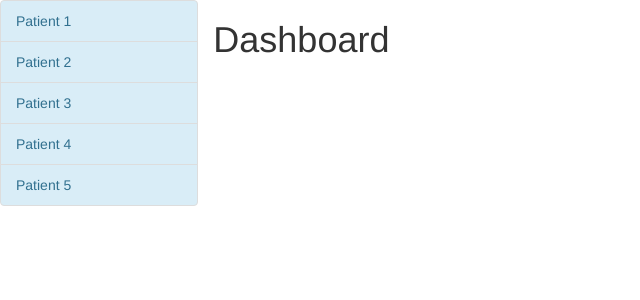
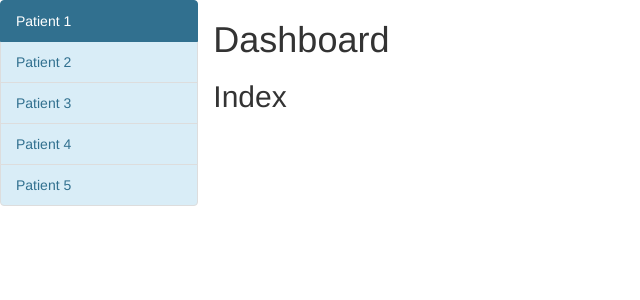
Before and after one commit to ng4mf/FinalProject_CIS541_F2017, a Flask app: template monitor/templates/index.html in a window 1280 px wide. Shown: the top 300 px of the page, without its empty margins (0-640 px from the left). Run offline with Flask 2, Linux system fonts and the light colour scheme; the template is opened without the code that fills it, so the values that code supplies are empty; some libraries are stand-ins or nearby versions.

Commit message:
hierarchichal templates

```diff
--- a/monitor/templates/about.html
+++ b/monitor/templates/about.html
@@ -1,6 +1,6 @@
 {% extends "base.html" %}
 
-{% block content %}
+{% block main %}
 
 <h1>{{ message }}</h1>
 
--- a/monitor/templates/base.html
+++ b/monitor/templates/base.html
@@ -7,18 +7,18 @@
 {% endblock %}
 
 {% block content %}
-
 <div class="container-fluid sidebar">
   <div class="row">
       <ul class="list-group col-md-2">
-        <a href="#" class="list-group-item list-group-item-action list-group-item-info"active">Patient 1</a>
-        <a href="#" class="list-group-item list-group-item-action list-group-item-info">Patient 2</a>
-        <a href="#" class="list-group-item list-group-item-action list-group-item-info"">Patient 3</a>
-        <a href="#" class="list-group-item list-group-item-action list-group-item-info"">Patient 4</a>
-        <a href="#" class="list-group-item list-group-item-action list-group-item-info"">Patient 5</a>
+        <button href="#" class="list-group-item list-group-item-action list-group-item-info active">Patient 1</button>
+        <button href="#" class="list-group-item list-group-item-action list-group-item-info">Patient 2</button>
+        <button href="#" class="list-group-item list-group-item-action list-group-item-info">Patient 3</button>
+        <button href="#" class="list-group-item list-group-item-action list-group-item-info">Patient 4</button>
+        <button href="#" class="list-group-item list-group-item-action list-group-item-info">Patient 5</button>
       </ul>
     <div class="col-8">
       <h1>Dashboard</h1>
+      {% block main %} {% endblock %}
     </div>
   </div>
 
@@ -26,5 +26,4 @@
 
 
 
-
 {% endblock %}
--- a/monitor/templates/index.html
+++ b/monitor/templates/index.html
@@ -1,7 +1,6 @@
 {% extends "base.html" %}
 
-{% block content %}
-{{super()}}
-<!--<h1>Index</h1>-->
+{% block main %}
+<h2>Index</h2>
 
 {% endblock %}
```
